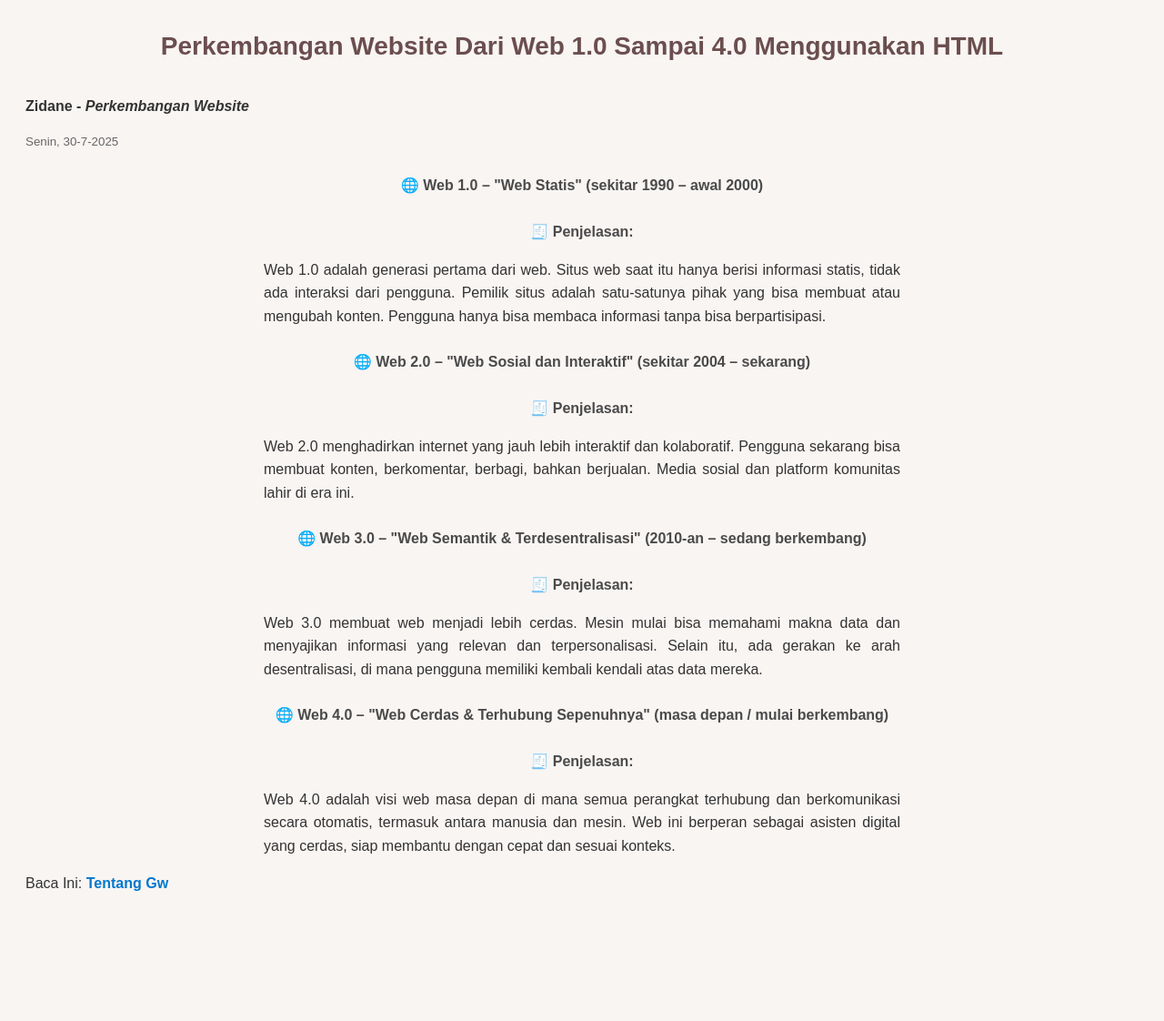
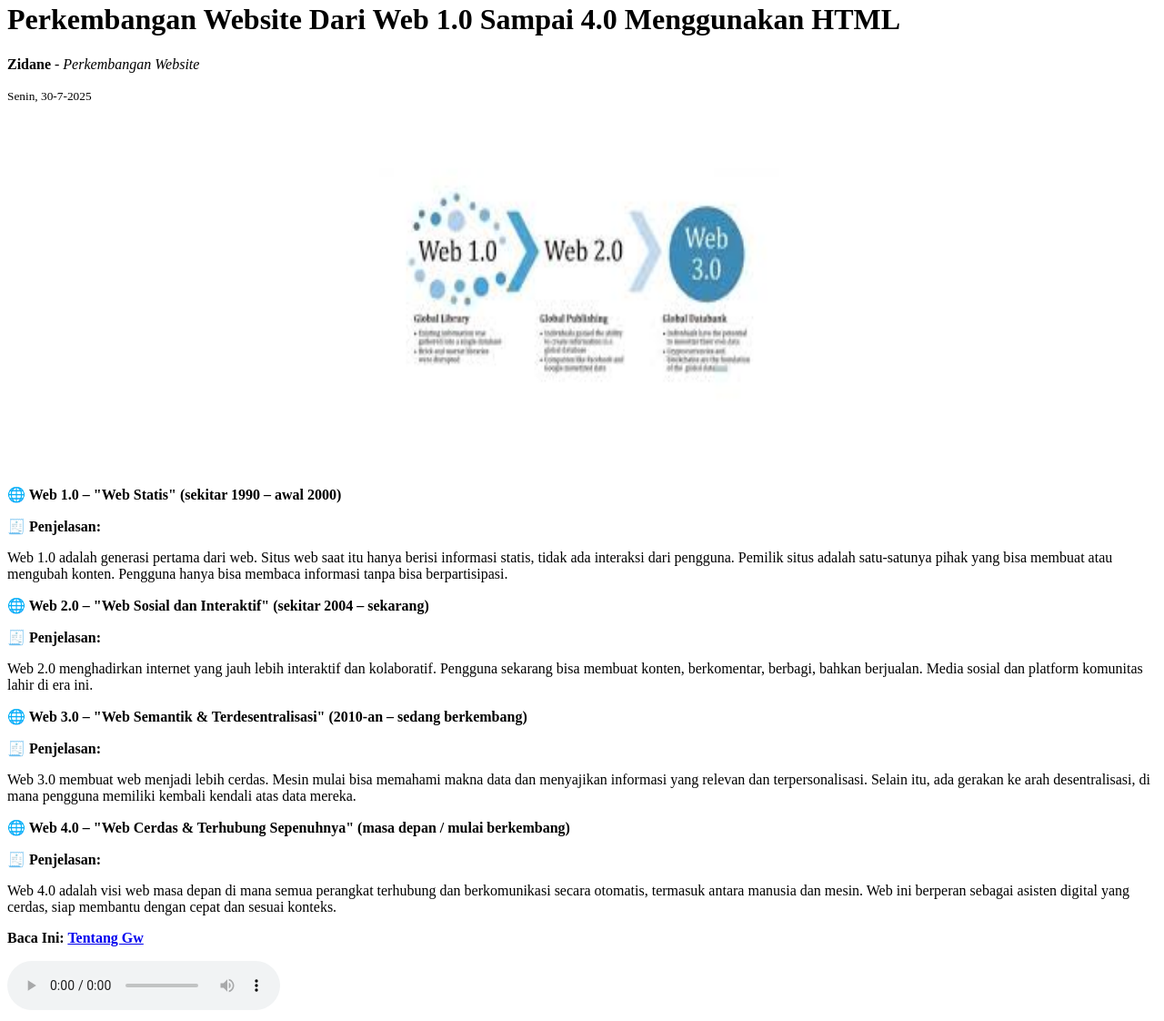
Before and after one commit to MuhammadZidane849/Tugas-1-Kelas-XI.A, a plain HTML site: page index.html in a window 1280 px wide. Shown: the part 18-1140 px from the top of the page at 91% size. Before the commit the page ends 1046 px from the top, so only its background shows below. Drawn offline with Linux system fonts and the light colour scheme.

Commit message:
Tugas nav

```diff
--- a/index.html
+++ b/index.html
@@ -4,56 +4,6 @@
     <meta charset="UTF-8" />
     <meta name="viewport" content="width=device-width, initial-scale=1.0" />
     <title>Perkembangan Website</title>
-    <style>
-      body {
-        background-color: #f9f5f3;
-        font-family: Arial, sans-serif;
-        color: #333;
-        line-height: 1.6;
-        padding: 20px;
-      }
-
-      h1 {
-        text-align: center;
-        color: #6b4e4e;
-        font-size: 28px;
-        margin-bottom: 30px;
-      }
-
-      p:first-of-type {
-        font-size: 16px;
-        font-weight: bold;
-      }
-
-      small {
-        display: block;
-        margin-bottom: 20px;
-        color: #666;
-      }
-
-      .judul-web {
-        font-weight: bold;
-        color: #4a4a4a;
-        margin-top: 25px;
-        text-align: center;
-      }
-
-      .penjelasan {
-        margin: 0 auto;
-        max-width: 700px;
-        text-align: justify;
-      }
-
-      a {
-        color: #0077cc;
-        text-decoration: none;
-        font-weight: bold;
-      }
-
-      a:hover {
-        text-decoration: underline;
-      }
-    </style>
   </head>
   <body>
     <h1>Perkembangan Website Dari Web 1.0 Sampai 4.0 Menggunakan HTML</h1>
@@ -61,54 +11,73 @@
     <p><b>Zidane</b> - <i>Perkembangan Website</i></p>
     <small>Senin, 30-7-2025</small>
 
-    <p class="judul-web">
-      🌐 Web 1.0 – "Web Statis" (sekitar 1990 – awal 2000)
-    </p>
-    <p class="judul-web">🧾 Penjelasan:</p>
-    <p class="penjelasan">
+    <div style="text-align: center">
+      <img src="perkembangan web.jpeg" alt="Gambar" height="400" width="500" />
+    </div>
+
+    <b><p>🌐 Web 1.0 – "Web Statis" (sekitar 1990 – awal 2000)</p></b>
+    <b><p>🧾 Penjelasan:</p></b>
+    <p>
       Web 1.0 adalah generasi pertama dari web. Situs web saat itu hanya berisi
       informasi statis, tidak ada interaksi dari pengguna. Pemilik situs adalah
       satu-satunya pihak yang bisa membuat atau mengubah konten. Pengguna hanya
       bisa membaca informasi tanpa bisa berpartisipasi.
     </p>
 
-    <p class="judul-web">
+    <b
+      ><p>
         🌐 Web 2.0 – "Web Sosial dan Interaktif" (sekitar 2004 – sekarang)
-    </p>
-    <p class="judul-web">🧾 Penjelasan:</p>
-    <p class="penjelasan">
+      </p></b
+    >
+    <b><p>🧾 Penjelasan:</p></b>
+    <p>
       Web 2.0 menghadirkan internet yang jauh lebih interaktif dan kolaboratif.
       Pengguna sekarang bisa membuat konten, berkomentar, berbagi, bahkan
       berjualan. Media sosial dan platform komunitas lahir di era ini.
     </p>
 
-    <p class="judul-web">
+    <b
+      ><p>
         🌐 Web 3.0 – "Web Semantik & Terdesentralisasi" (2010-an – sedang
         berkembang)
-    </p>
-    <p class="judul-web">🧾 Penjelasan:</p>
-    <p class="penjelasan">
+      </p></b
+    >
+    <b><p>🧾 Penjelasan:</p></b>
+    <p>
       Web 3.0 membuat web menjadi lebih cerdas. Mesin mulai bisa memahami makna
       data dan menyajikan informasi yang relevan dan terpersonalisasi. Selain
       itu, ada gerakan ke arah desentralisasi, di mana pengguna memiliki kembali
       kendali atas data mereka.
     </p>
 
-    <p class="judul-web">
+    <b
+      ><p>
         🌐 Web 4.0 – "Web Cerdas & Terhubung Sepenuhnya" (masa depan / mulai
         berkembang)
-    </p>
-    <p class="judul-web">🧾 Penjelasan:</p>
-    <p class="penjelasan">
+      </p></b
+    >
+    <b><p>🧾 Penjelasan:</p></b>
+    <p>
       Web 4.0 adalah visi web masa depan di mana semua perangkat terhubung dan
       berkomunikasi secara otomatis, termasuk antara manusia dan mesin. Web ini
       berperan sebagai asisten digital yang cerdas, siap membantu dengan cepat
       dan sesuai konteks.
     </p>
 
-    <p>
+    <b
+      ><p>
         Baca Ini:
-      <a href="http://127.0.0.1:5500/about.html" target="_blank">Tentang Gw</a>
-    </p>
+        <a href="http://127.0.0.1:5500/about.html" target="_blank"
+          >Tentang Gw</a
+        >
+      </p></b
+    >
+
+    <audio controls autoplay>
+      <source
+        src="All Too Well (10 Minute Version) (Taylor's Version) (From The Vault) (Lyric Video) [BZ-rLBkUZf4].mp3"
+        type="audio/mpeg"
+      />
+    </audio>
   </body>
 </html>
```
Also changed, not shown: perkembangan web.jpeg (added), 1 other file. Lines whose indentation alone changed are shown as unchanged.
